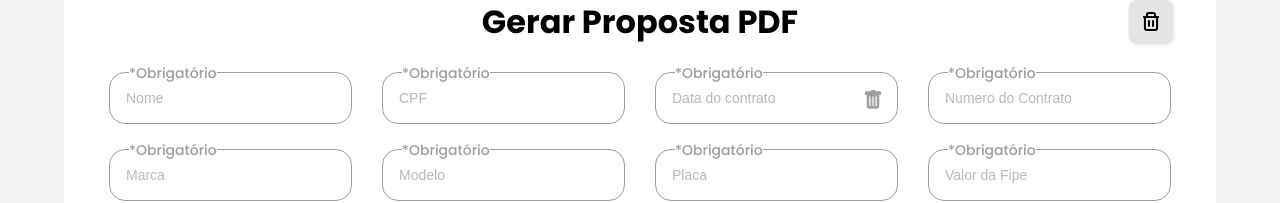
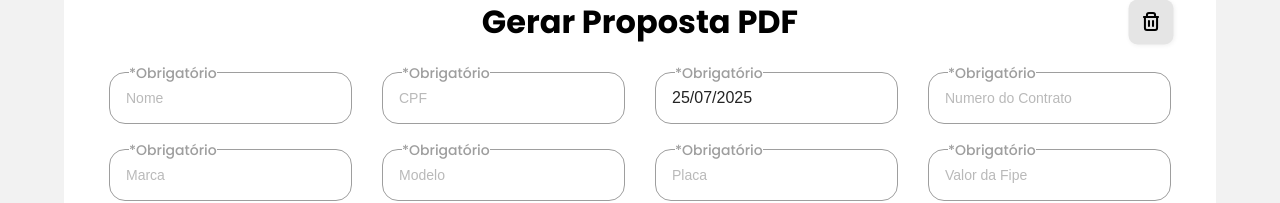
Before and after one commit to guhrizzo/liberty-car, a React (Vite) app: page / in a window 1280 px wide. Shown: the part 141-344 px from the top of the page. Built offline with nearby package versions, Linux system fonts and the light colour scheme.

Commit message:
new-date

```diff
--- a/src/Form.css
+++ b/src/Form.css
@@ -225,7 +225,6 @@ form {
     background: rgb(0, 105, 190);
 }
 
-
 button i {
     padding: 6px;
 }
--- a/src/Form.jsx
+++ b/src/Form.jsx
@@ -10,7 +10,7 @@ import InputMask from 'react-input-mask-next';
 import Delete from "./Delete";
 
 function Form() {
-    const [startDate, setStartDate] = useState(null);
+    const [startDate, setStartDate] = useState(new Date());
     const [nome, setNome] = useState("");
     const [cpf, setCpf] = useState("");
     const [numContrato, setNumContrato] = useState('');
@@ -65,7 +65,7 @@ function Form() {
         const payload = {
             nome,
             cpf,
-            dataContrato: startDate ? startDate.toLocaleDateString('pt-BR') : '',
+            dataContrato: new Date().toLocaleDateString('pt-BR'),
             numContrato: numContrato,
             marca,
             modelo,
@@ -183,6 +183,7 @@ function Form() {
                             className="input"
                             selected={startDate}
                             onChange={(date) => setStartDate(date)}
+                            readOnly
                             placeholderText="Data do contrato"
                             popperClassName="datepicker-popper"
                             dateFormat="dd/MM/yyyy"
@@ -191,7 +192,6 @@ function Form() {
                             onChangeRaw={(e) => e.preventDefault()}
                             autoComplete="off"
                         />
-                        <i class="bi bi-trash-fill trash-icon" id="reset-form" onClick={() => setStartDate(null)}></i>
                         <label for="data-contrato" className="label">*Obrigatório</label>
                     </div>
                     <div className="input-group">
```
